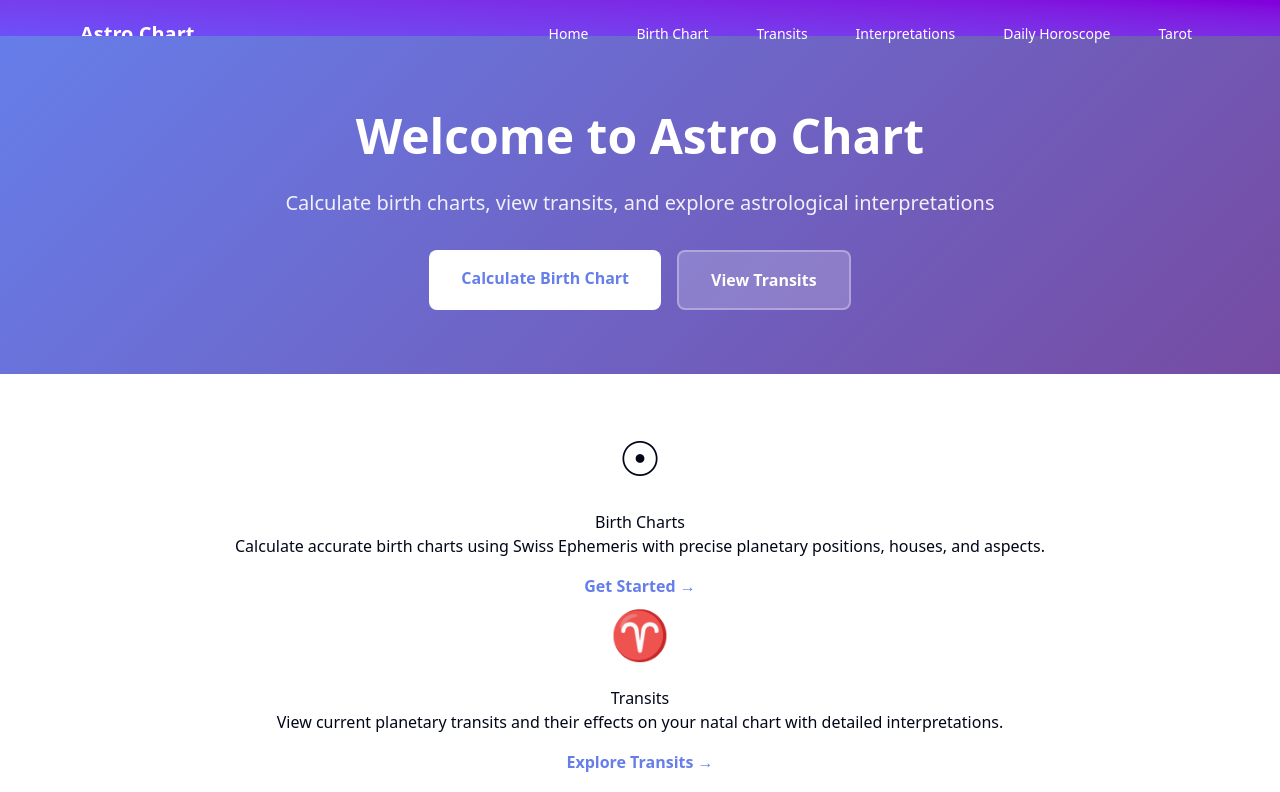
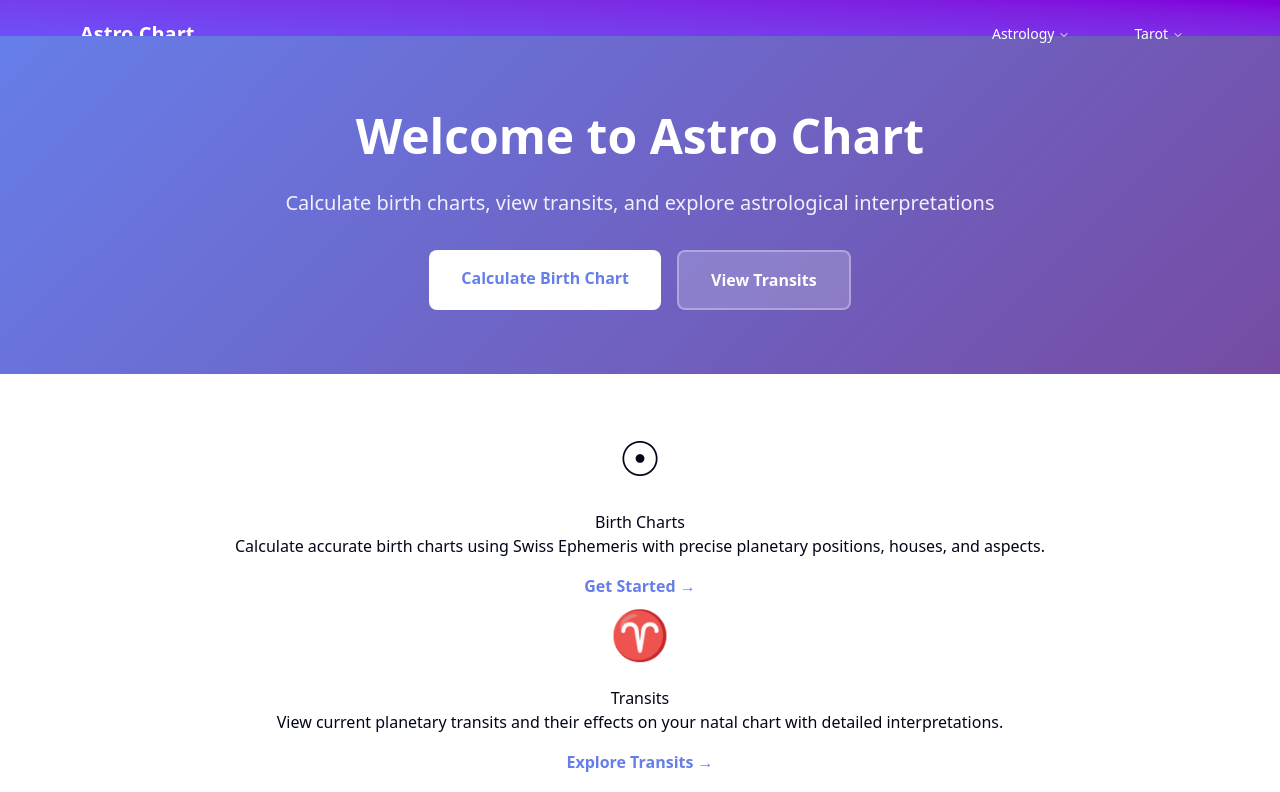
Before and after one commit to JeremyOsz/astro-svelte-app, a SvelteKit app: page / in a window 1280 px wide. Shown: the top 792 px of the page. Built offline with nearby package versions, Linux system fonts and the light colour scheme; a web font is replaced by a local one.

Commit message:
tier layot

```diff
--- a/src/lib/components/ui/navigation-menu/navigation-menu-trigger.svelte
+++ b/src/lib/components/ui/navigation-menu/navigation-menu-trigger.svelte
@@ -3,7 +3,7 @@
 	import { tv } from "tailwind-variants";
 
 	export const navigationMenuTriggerStyle = tv({
-		base: "bg-background hover:bg-accent hover:text-accent-foreground focus:bg-accent focus:text-accent-foreground data-[state=open]:hover:bg-accent data-[state=open]:text-accent-foreground data-[state=open]:focus:bg-accent data-[state=open]:bg-accent/50 focus-visible:ring-ring/50 group inline-flex h-9 w-max items-center justify-center rounded-md px-4 py-2 text-sm font-medium outline-none transition-[color,box-shadow] focus-visible:outline-1 focus-visible:ring-[3px] disabled:pointer-events-none disabled:opacity-50",
+		base: " hover:bg-accent hover:text-accent-foreground focus:bg-accent focus:text-accent-foreground data-[state=open]:hover:bg-accent data-[state=open]:text-accent-foreground data-[state=open]:focus:bg-accent data-[state=open]:bg-accent/50 focus-visible:ring-ring/50 group inline-flex h-9 w-max items-center justify-center rounded-md px-4 py-2 text-sm font-medium outline-none transition-[color,box-shadow] focus-visible:outline-1 focus-visible:ring-[3px] disabled:pointer-events-none disabled:opacity-50",
 	});
 </script>
 
--- a/src/routes/+layout.svelte
+++ b/src/routes/+layout.svelte
@@ -1,8 +1,43 @@
 <script>
   import "../app.css";
   import * as NavigationMenu from "$lib/components/ui/navigation-menu";
+  import { navigationMenuTriggerStyle } from "$lib/components/ui/navigation-menu/navigation-menu-trigger.svelte";
   import * as Sheet from "$lib/components/ui/sheet";
+  import { cn } from "$lib/utils";
   let mobileMenuOpen = false;
+
+  // Astrology navigation items
+  const astrologyItems = [
+    {
+      title: "Birth Chart",
+      href: "/chart",
+      description: "Calculate your natal chart with precise planetary positions"
+    },
+    {
+      title: "Transits",
+      href: "/transits",
+      description: "View current planetary transits and their effects"
+    },
+    {
+      title: "Interpretations",
+      href: "/interpretations",
+      description: "Meanings of planets, signs, houses, and aspects"
+    },
+    {
+      title: "Daily Horoscope",
+      href: "/daily-horoscope",
+      description: "Daily astrological guidance and insights"
+    }
+  ];
+
+  // Tarot navigation items
+  const tarotItems = [
+    {
+      title: "Tarot Cards",
+      href: "/tarot",
+      description: "Explore all 78 tarot cards and their meanings"
+    }
+  ];
 </script>
 
 <div class="min-h-screen flex flex-col">
@@ -14,25 +49,81 @@
         <div class="hidden md:block">
           <NavigationMenu.Root>
             <NavigationMenu.List class="flex gap-8">
+              <!-- Astrology Dropdown -->
               <NavigationMenu.Item>
-                <NavigationMenu.Link href="/">Home</NavigationMenu.Link>
+                <NavigationMenu.Trigger class={cn(navigationMenuTriggerStyle())}>
+                  Astrology
+                </NavigationMenu.Trigger>
+                <NavigationMenu.Content>
+                  <ul class="grid w-[300px] gap-2 p-2">
+                    <li>
+                      <NavigationMenu.Link>
+                        {#snippet child({ props })}
+                          <a
+                            {...props}
+                            href="/"
+                            class="block select-none space-y-1 rounded-md p-3 leading-none no-underline outline-none transition-colors hover:bg-accent hover:text-accent-foreground focus:bg-accent focus:text-accent-foreground"
+                          >
+                            <div class="text-sm font-medium leading-none">Home</div>
+                            <p class="line-clamp-2 text-sm leading-snug text-muted-foreground">
+                              Main landing page
+                            </p>
+                          </a>
+                        {/snippet}
+                      </NavigationMenu.Link>
+                    </li>
+                    {#each astrologyItems as item}
+                      <li>
+                        <NavigationMenu.Link>
+                          {#snippet child({ props })}
+                            <a
+                              {...props}
+                              href={item.href}
+                              class="block select-none space-y-1 rounded-md p-3 leading-none no-underline outline-none transition-colors hover:bg-accent hover:text-accent-foreground focus:bg-accent focus:text-accent-foreground"
+                            >
+                              <div class="text-sm font-medium leading-none">{item.title}</div>
+                              <p class="line-clamp-2 text-sm leading-snug text-muted-foreground">
+                                {item.description}
+                              </p>
+                            </a>
+                          {/snippet}
+                        </NavigationMenu.Link>
+                      </li>
+                    {/each}
+                  </ul>
+                </NavigationMenu.Content>
               </NavigationMenu.Item>
+
+              <!-- Tarot Dropdown -->
               <NavigationMenu.Item>
-                <NavigationMenu.Link href="/chart">Birth Chart</NavigationMenu.Link>
-              </NavigationMenu.Item>
-              <NavigationMenu.Item>
-                <NavigationMenu.Link href="/transits">Transits</NavigationMenu.Link>
-              </NavigationMenu.Item>
-              <NavigationMenu.Item>
-                <NavigationMenu.Link href="/interpretations">Interpretations</NavigationMenu.Link>
-              </NavigationMenu.Item>
-              <NavigationMenu.Item>
-                <NavigationMenu.Link href="/daily-horoscope">Daily Horoscope</NavigationMenu.Link>
-              </NavigationMenu.Item>
-              <NavigationMenu.Item>
-                <NavigationMenu.Link href="/tarot">Tarot</NavigationMenu.Link>
+                <NavigationMenu.Trigger class={cn(navigationMenuTriggerStyle())}>
+                  Tarot
+                </NavigationMenu.Trigger>
+                <NavigationMenu.Content>
+                  <ul class="grid w-[300px] gap-2 p-2">
+                    {#each tarotItems as item}
+                      <li>
+                        <NavigationMenu.Link>
+                          {#snippet child({ props })}
+                            <a
+                              {...props}
+                              href={item.href}
+                              class="block select-none space-y-1 rounded-md p-3 leading-none no-underline outline-none transition-colors hover:bg-accent hover:text-accent-foreground focus:bg-accent focus:text-accent-foreground"
+                            >
+                              <div class="text-sm font-medium leading-none">{item.title}</div>
+                              <p class="line-clamp-2 text-sm leading-snug text-muted-foreground">
+                                {item.description}
+                              </p>
+                            </a>
+                          {/snippet}
+                        </NavigationMenu.Link>
+                      </li>
+                    {/each}
+                  </ul>
+                </NavigationMenu.Content>
               </NavigationMenu.Item>
             </NavigationMenu.List>
+            <NavigationMenu.Viewport />
           </NavigationMenu.Root>
         </div>
         <!-- Mobile Hamburger -->
@@ -47,12 +138,25 @@
                 <Sheet.Close class="absolute top-4 right-4" />
               </Sheet.Header>
               <nav class="flex flex-col gap-2 p-4 text-gray-900">
-                <a href="/" on:click={() => mobileMenuOpen = false} class="py-2 px-3 rounded hover:bg-gray-100 text-gray-900">Home</a>
-                <a href="/chart" on:click={() => mobileMenuOpen = false} class="py-2 px-3 rounded hover:bg-gray-100 text-gray-900">Birth Chart</a>
-                <a href="/transits" on:click={() => mobileMenuOpen = false} class="py-2 px-3 rounded hover:bg-gray-100 text-gray-900">Transits</a>
-                <a href="/interpretations" on:click={() => mobileMenuOpen = false} class="py-2 px-3 rounded hover:bg-gray-100 text-gray-900">Interpretations</a>
-                <a href="/daily-horoscope" on:click={() => mobileMenuOpen = false} class="py-2 px-3 rounded hover:bg-gray-100 text-gray-900">Daily Horoscope</a>
-                <a href="/tarot" on:click={() => mobileMenuOpen = false} class="py-2 px-3 rounded hover:bg-gray-100 text-gray-900">Tarot</a>
+                <!-- Astrology Section -->
+                <div class="mb-4">
+                  <h3 class="font-semibold text-purple-600 mb-2 text-sm uppercase tracking-wide">Astrology</h3>
+                  <div class="space-y-1 ml-2">
+                    <a href="/" on:click={() => mobileMenuOpen = false} class="py-2 px-3 rounded hover:bg-gray-100 text-gray-900 block">Home</a>
+                    <a href="/chart" on:click={() => mobileMenuOpen = false} class="py-2 px-3 rounded hover:bg-gray-100 text-gray-900 block">Birth Chart</a>
+                    <a href="/transits" on:click={() => mobileMenuOpen = false} class="py-2 px-3 rounded hover:bg-gray-100 text-gray-900 block">Transits</a>
+                    <a href="/interpretations" on:click={() => mobileMenuOpen = false} class="py-2 px-3 rounded hover:bg-gray-100 text-gray-900 block">Interpretations</a>
+                    <a href="/daily-horoscope" on:click={() => mobileMenuOpen = false} class="py-2 px-3 rounded hover:bg-gray-100 text-gray-900 block">Daily Horoscope</a>
+                  </div>
+                </div>
+
+                <!-- Tarot Section -->
+                <div class="mb-4">
+                  <h3 class="font-semibold text-purple-600 mb-2 text-sm uppercase tracking-wide">Tarot</h3>
+                  <div class="space-y-1 ml-2">
+                    <a href="/tarot" on:click={() => mobileMenuOpen = false} class="py-2 px-3 rounded hover:bg-gray-100 text-gray-900 block">Tarot Cards</a>
+                  </div>
+                </div>
               </nav>
             </Sheet.Content>
           </Sheet.Root>
```
